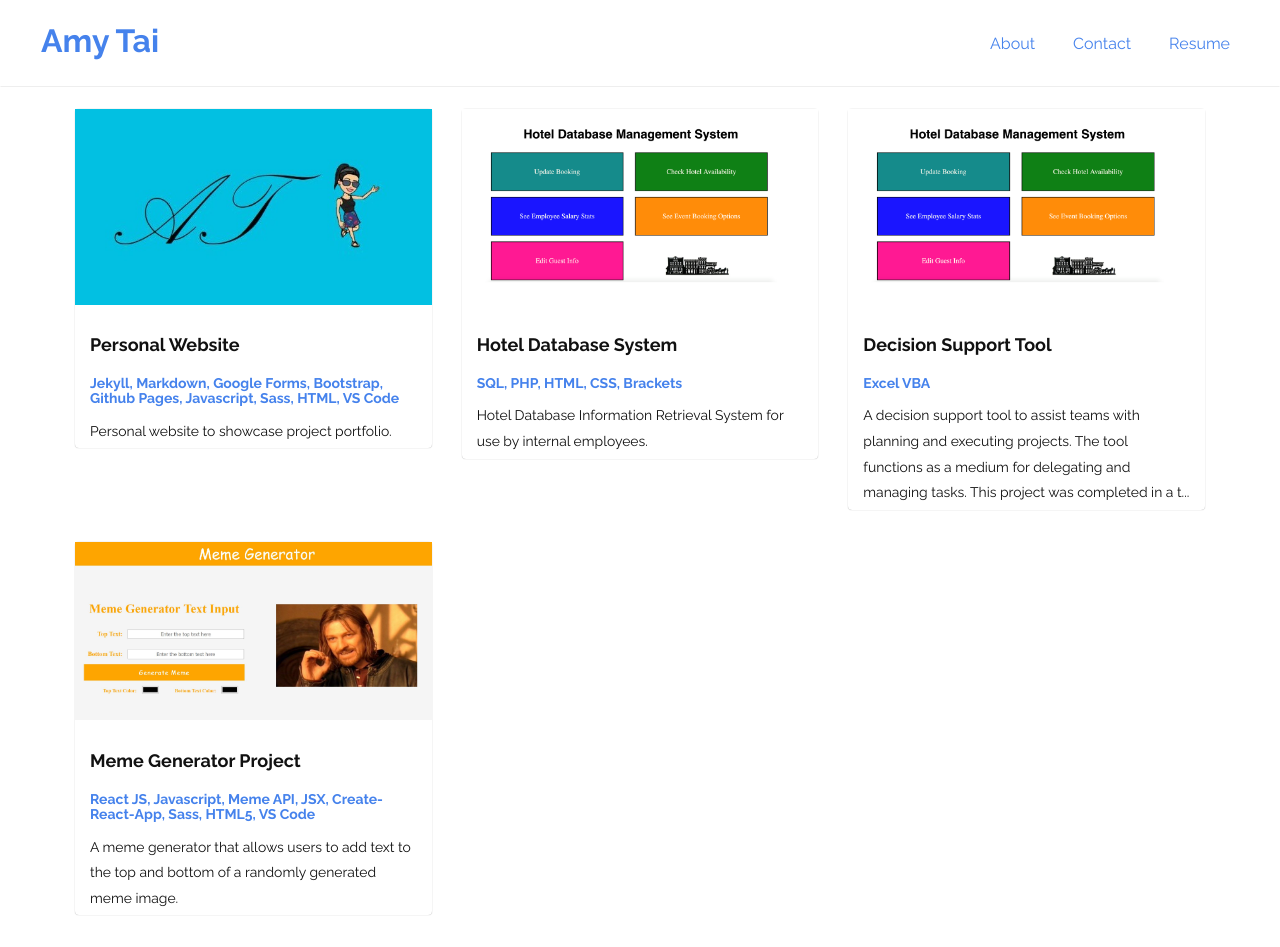
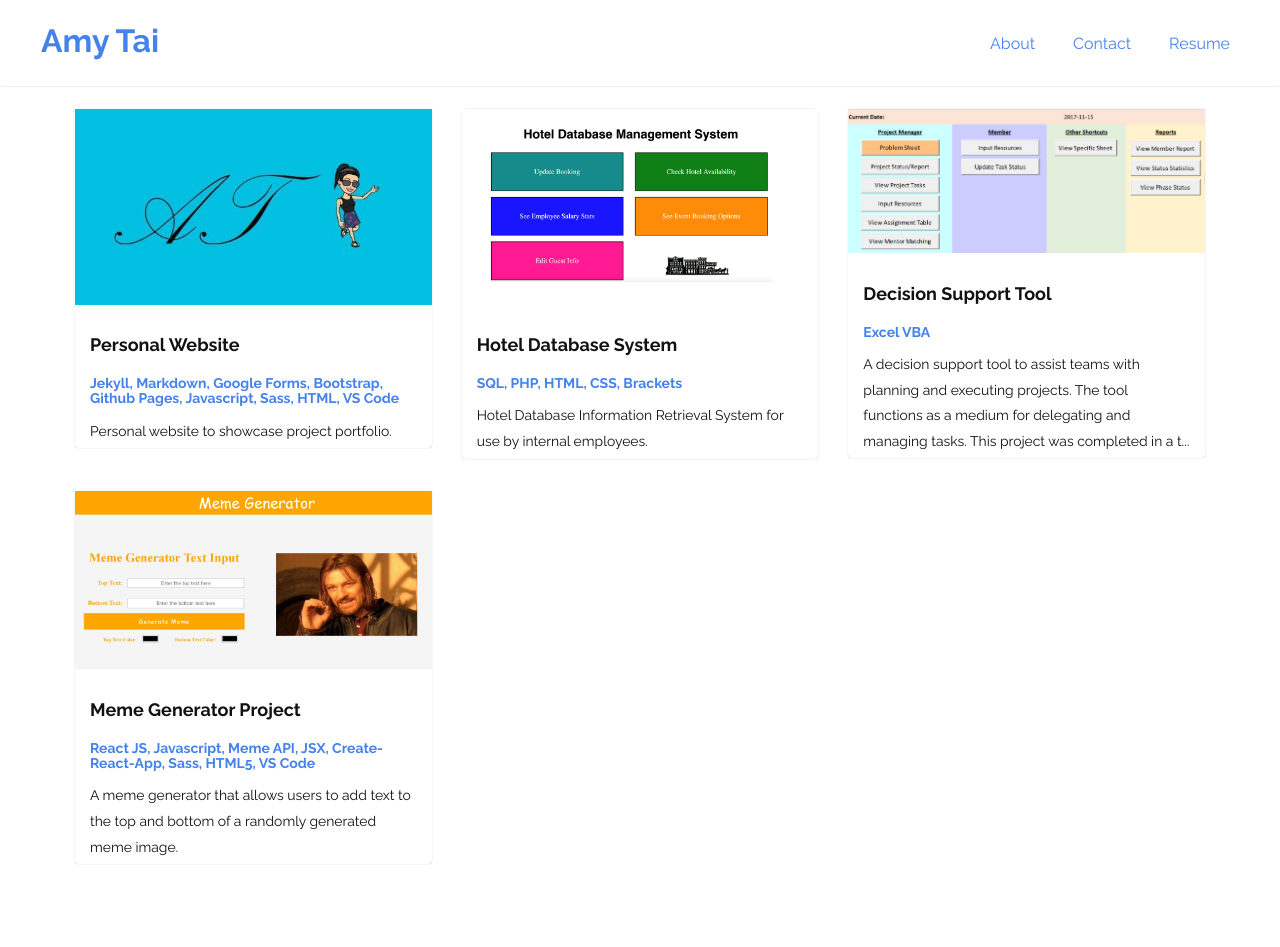
Before and after one commit to catai9/catai9.github.io, a Jekyll site: the page built from index.html, in a window 1280 px wide. Built offline with Jekyll 4.4.1, drawn with Linux system fonts in a browser that asks for light colours; the list of posts is cut into pages by our own code; after the commit the page ends 900 px from its top, so only the background shows below that.

Commit message:
Revised image for the decision support tool post

```diff
--- a/_posts/2017-11-13-decision-support-tool.markdown
+++ b/_posts/2017-11-13-decision-support-tool.markdown
@@ -4,7 +4,7 @@ title:  "Decision Support Tool"
 date:   2019-08-20 10:51:47 +0530
 technologies: Excel VBA
 github: https://github.com/catai9/decision-support-tool
-img: hotel-database-project.png
+img: decision-support-tool/home.png
 ---
 
 A decision support tool to assist teams with planning and executing projects. The tool functions as a medium for delegating and managing tasks. This project was completed in a team of six for MSCI 100: Management Engineering Concepts final project.
```
